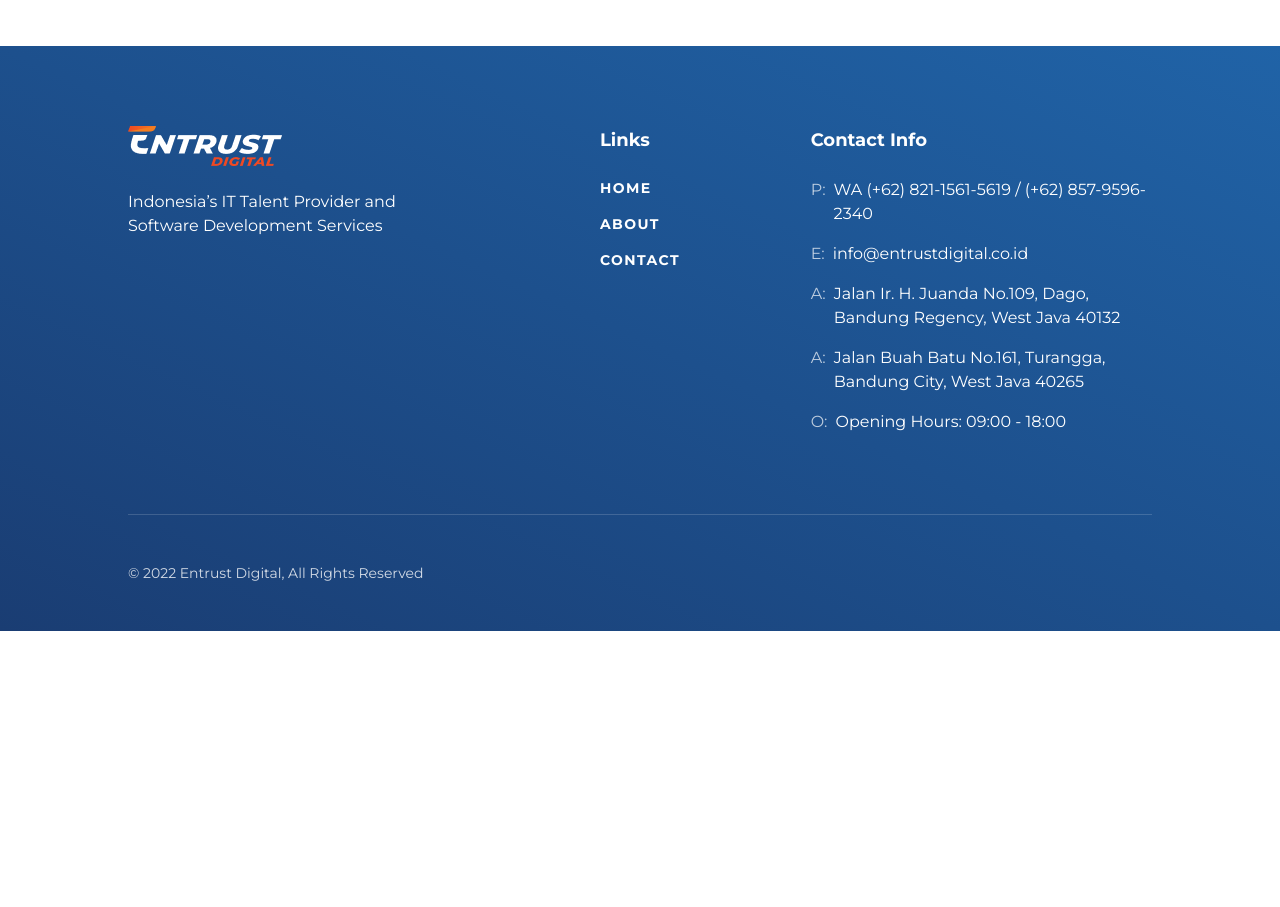
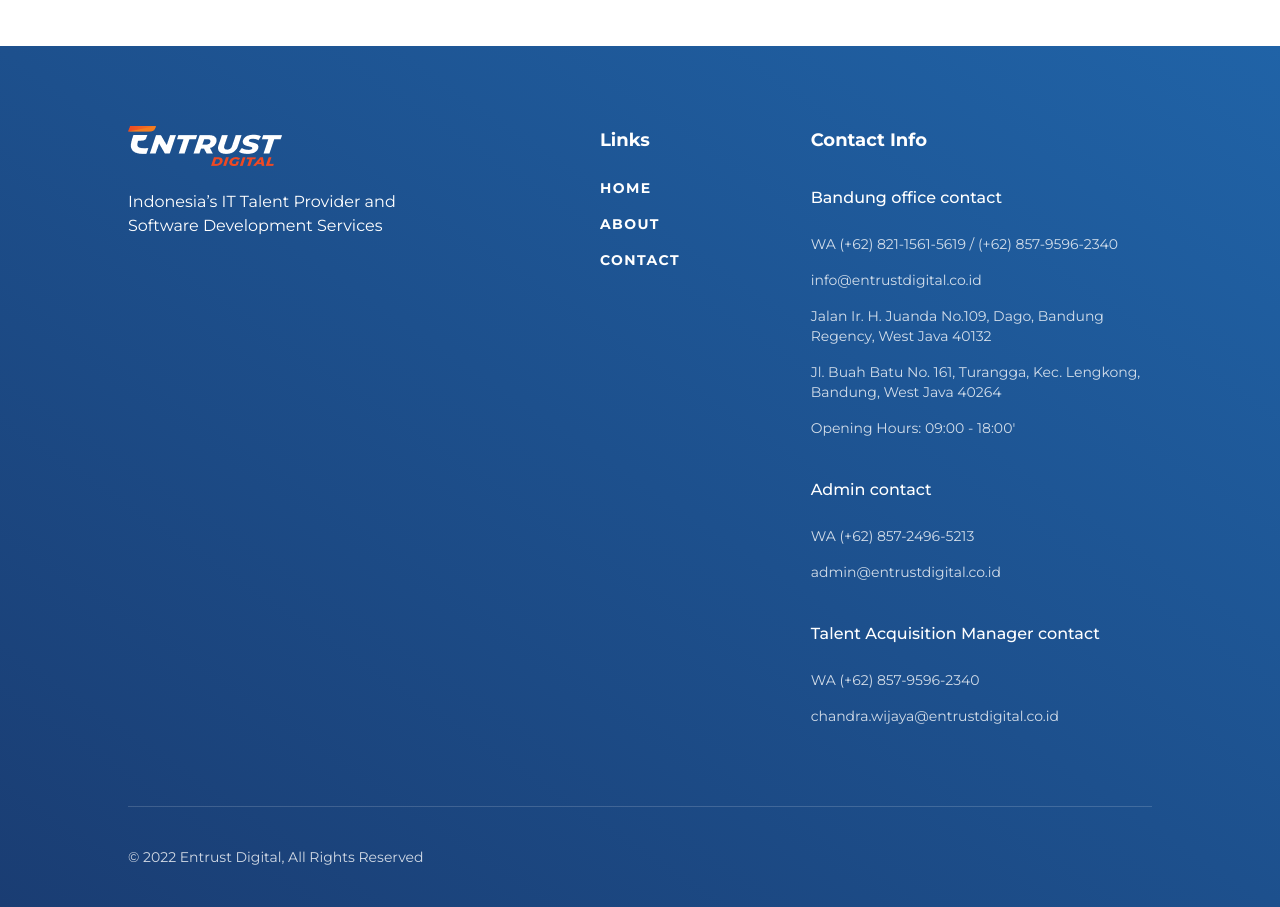
Before and after one commit to EntrustDigital/entrust-digital-landing-page, a React (Vite) app: page / in a window 1280 px wide. Shown: the part 9720-10627 px from the top of the page. Before the commit the page ends 10351 px from the top, so only its background shows below. Built offline with nearby package versions, Linux system fonts and the light colour scheme.

Commit message:
update footer

```diff
--- a/src/components/Footer/Footer.jsx
+++ b/src/components/Footer/Footer.jsx
@@ -25,7 +25,8 @@
             </div>
             <p>Indonesia’s IT Talent Provider and Software Development Services</p>
           </div>
-          <div className="">
+          <div className="flex flex-col items-center lg:w-1/3">
+            <div>
               <h4 className='mb-6 text-lg font-bold'>Links</h4>
               <div className="flex flex-col items-start space-y-4 text-sm font-bold uppercase">
               {data.links.map((link, idx) => (
@@ -33,23 +34,38 @@
               ))}
             </div>
           </div>
+          </div>
           <div className="w-full lg:w-1/3">
-            <h4 className='mb-6 text-lg font-bold'>Contact Info</h4>
-            <div className="flex flex-col space-y-4 font-normal">
-              {data.contacts.map((contact, idx) => (
-                  <div key={`contact${idx}`}className='flex space-x-2'>
-                    <span className='flex items-center h-6 opacity-70'>
-                      {contactIcons[idx]}
-                    </span>
-                    <span className="leading-normal tracking-normal opacity-100">
-                      {contact.description}
-                    </span>
+            <h4 className='mb-8 text-lg font-bold'>Contact Info</h4>
+            <section className="flex flex-col space-y-10 ">
+              <div className="flex flex-col w-full">
+                <h3 className='text-base font-medium'>Bandung office contact</h3>
+                <p className='mt-6 space-y-4 text-sm opacity-80'>
+                  <span>WA (+62) 821-1561-5619 / (+62) 857-9596-2340</span>
+                  <span>info@entrustdigital.co.id</span>
+                  <span>Jalan Ir. H. Juanda No.109, Dago, Bandung Regency, West Java 40132</span>
+                  <span>Jl. Buah Batu No. 161, Turangga, Kec. Lengkong, Bandung, West Java 40264</span>
+                  <span>Opening Hours: 09:00 - 18:00'</span>
+                </p>
               </div>
-                ))}
+              <div className="flex flex-col w-full">
+                <h3 className='text-base font-medium'>Admin contact</h3>
+                <p className='mt-6 space-y-4 text-sm opacity-80'>
+                  <span>WA (+62) 857-2496-5213</span>
+                  <span>admin@entrustdigital.co.id</span>
+                </p>
+              </div>
+              <div className="flex flex-col w-full">
+                <h3 className='text-base font-medium'>Talent Acquisition Manager contact</h3>
+                <p className='mt-6 space-y-4 text-sm opacity-80'>
+                  <span>WA (+62) 857-9596-2340</span>
+                  <span>chandra.wijaya@entrustdigital.co.id</span>
+                </p>
+              </div>
+            </section>
           </div>
         </div>
-        </div>
-        <div className="py-12 text-sm border-t border-white border-opacity-20 opacity-80">
+        <div className="py-10 space-y-5 text-sm border-t border-white border-opacity-20 opacity-80">
           © 2022 Entrust Digital, All Rights Reserved
         </div>
       </div>
```
Lines whose indentation alone changed are shown as unchanged.
